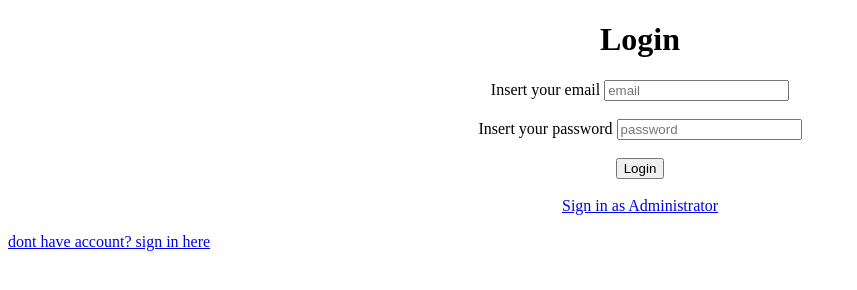
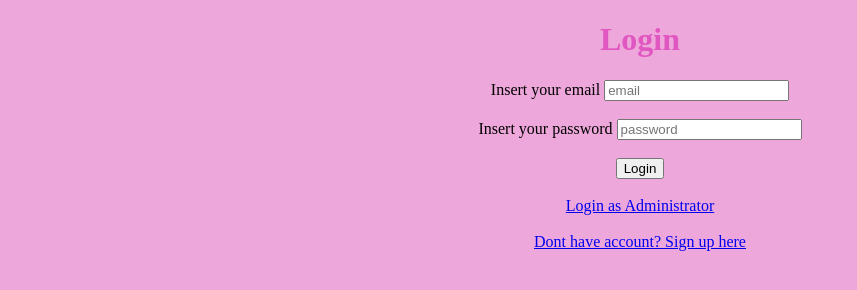
Before and after one commit to Silleelise/Tinder3.0, a website: page views/login.html in a window 1280 px wide. Shown: the whole page, without its empty margins (0-857 px from the left). Drawn offline with Linux system fonts and the light colour scheme.

Commit message:
Update login.html

```diff
--- a/views/login.html
+++ b/views/login.html
@@ -2,13 +2,13 @@
 <html>
 <head>
     <meta charset="UTF-8">
-    <title>Super sej hjemmeside</title>
+    <title>Login</title>
 </head>
-<body>
+<body style="background-color: rgb(237, 167, 218);">
 
     <div>
     <form id="login" method="POST" style="text-align: center;">
-        <h1>Login</h1>
+        <h1 style="color: rgb(225, 87, 193);">Login</h1>
         <label for="email">Insert your email</label>
         <input type="text" id="email" name="email" placeholder="email">
         <br></br>
@@ -21,11 +21,11 @@
     </div>
     <br>
     <div style="text-align: center;">
-      <a href="../ad_views/ad_login.html">Sign in as Administrator</button>
+      <a href="../ad_views/ad_login.html">Login as Administrator</button>
     </div>
     <br>
-      <div>
-          <a href="register.html">dont have account? sign in here</a>
+      <div style="text-align: center;">
+          <a href="register.html">Dont have account? Sign up here</a>
       </div>
 
     </div>
```
